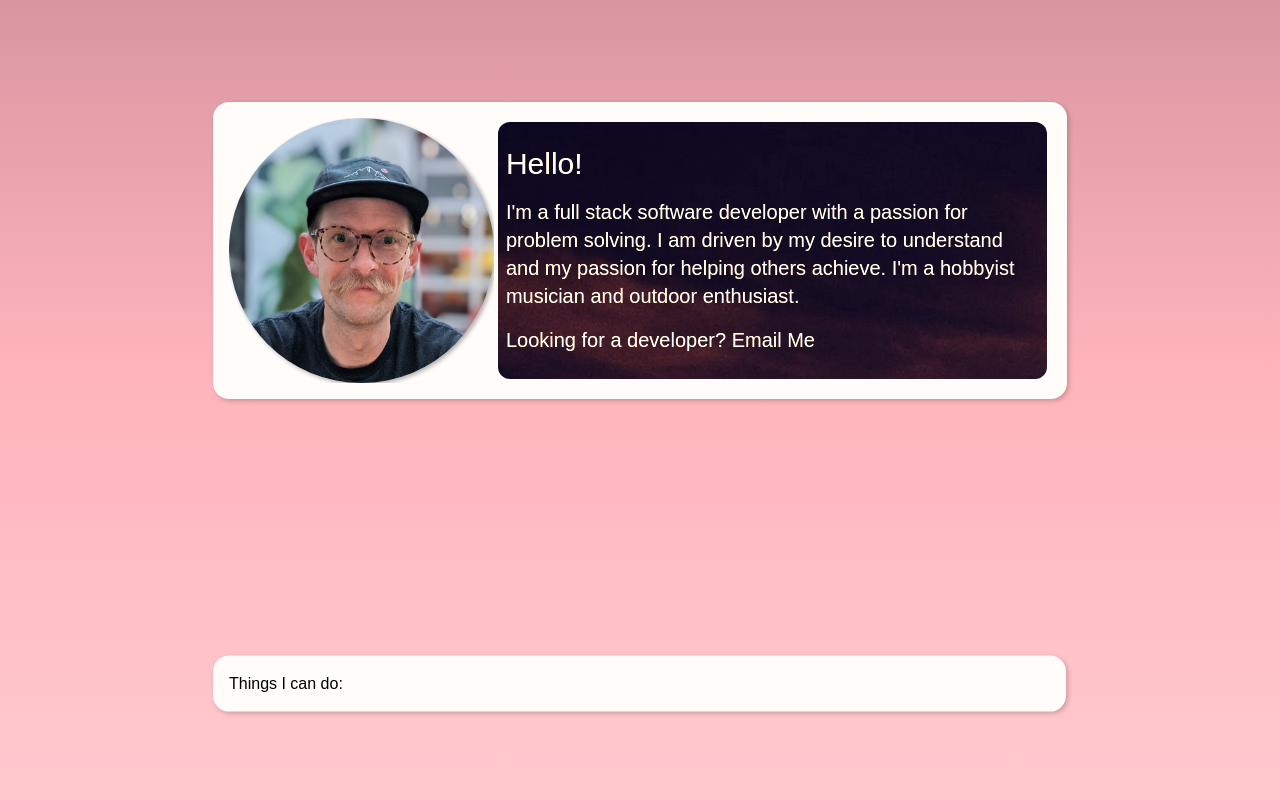
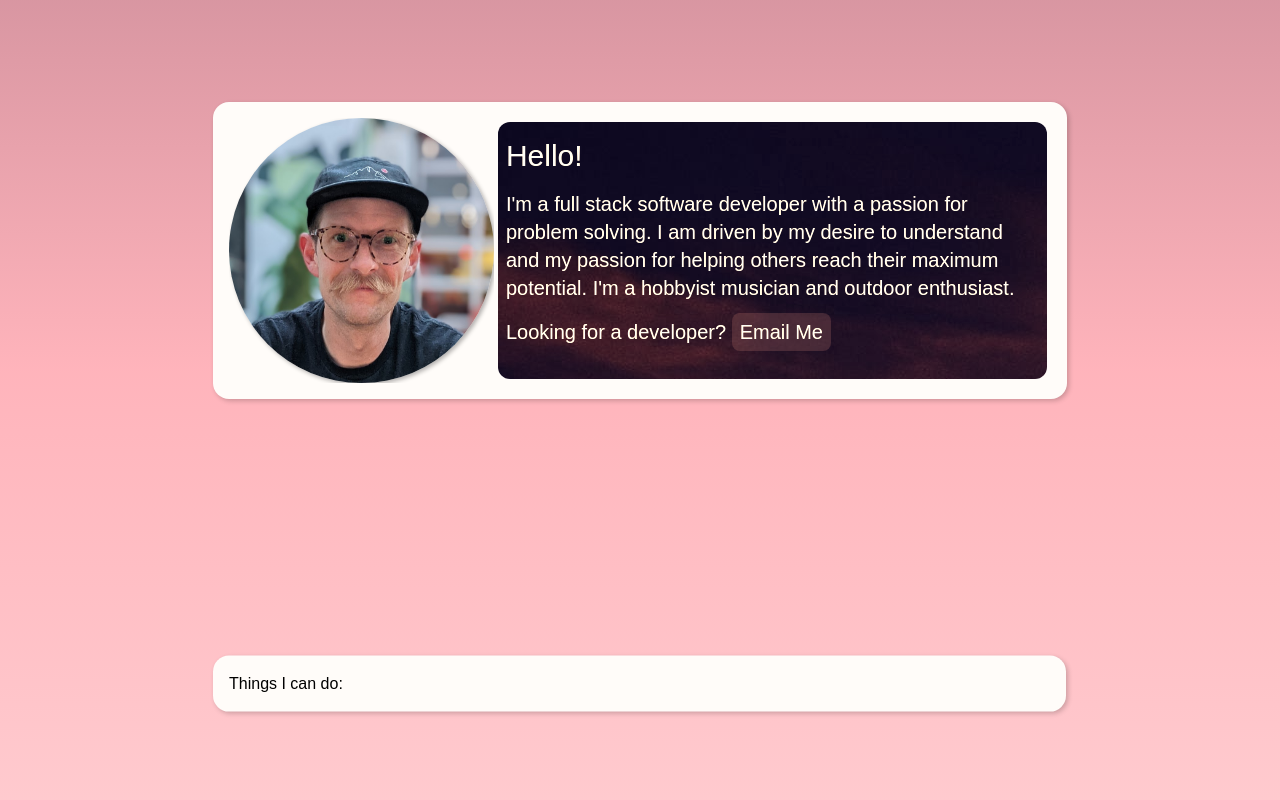
Before and after one commit to TimRathert/portfolio, a Next.js app: page / in a window 1280 px wide. Shown: the part 1034-1834 px from the top of the page. Built offline with nearby package versions, Linux system fonts and the light colour scheme.

Commit message:
refactoring banner into component

```diff
--- a/components/InfoCard.js
+++ b/components/InfoCard.js
@@ -4,13 +4,13 @@ import Image from 'next/image'
 
 function InfoCard(props) {
   return (
-    <div ref={props.infoDiv} className={`h-fit w-full lg:mx-0 p-4 mt-32 mb-[200px] flex flex-col sm:flex-row rounded-2xl bg-color2 shadow-[2px_2px_5px_rgba(0,0,0,0.2)]`}>
+    <div ref={props.infoDiv} id='infoCard' className={`h-fit w-full lg:mx-0 p-4 mt-32 mb-[200px] flex flex-col sm:flex-row rounded-2xl bg-color2 shadow-[2px_2px_5px_rgba(0,0,0,0.2)]`}>
     <Image src='/me.jpg'height={`400px`} width={`400px`} className={`rounded-full shadow-[2px_2px_4px_rgba(0,0,0,0.3)]`}/>
 
     <div className='text-color6 bg-fixed bg-containerbg w-full rounded-xl p-2 m-1 flex-col place-content-center sepia-[50%]'>
       <div className={`text-white text-3xl`}>Hello!</div>
-      <div className={`text-white text-xl mt-4`}>I'm a full stack software developer with a passion for problem solving. I am driven by my desire to understand and my passion for helping others achieve. I'm a hobbyist musician and outdoor enthusiast.  </div>
-      <div className={`text-white text-xl mt-4`}>Looking for a developer? <a href='mailto:rathertt@gmail.com' type=''>Email Me</a> </div>
+      <div className={`text-white text-xl mt-4`}>I'm a full stack software developer with a passion for problem solving. I am driven by my desire to understand and my passion for helping others reach their maximum potential. I'm a hobbyist musician and outdoor enthusiast.  </div>
+      <div className={`text-white text-xl my-4`}>Looking for a developer? <a href='mailto:rathertt@gmail.com' type='' className='transition-all duration-[.7s] hover:bg-color1/40 p-2 rounded-lg bg-color1/20 self-end'>Email Me</a> </div>
     </div>
   </div>
   )
--- /dev/null
+++ b/components/Projects.js
@@ -0,0 +1,9 @@
+import React from 'react'
+
+function Projects() {
+  return (
+    <div>Projects</div>
+  )
+}
+
+export default Projects
--- a/components/Skills.js
+++ b/components/Skills.js
@@ -2,7 +2,7 @@ import React from 'react'
 
 function Skills() {
   return (
-    <div className={`h-fit w-full lg:mx-0 p-4 mb-[1000px] text-black flex flex-row rounded-2xl bg-color2 shadow-[2px_2px_5px_rgba(0,0,0,0.2)] transition-all`}>
+    <div id='skills' className={`h-fit w-full lg:mx-0 p-4 mb-[1000px] text-black flex flex-row rounded-2xl bg-color2 shadow-[2px_2px_5px_rgba(0,0,0,0.2)] transition-all`}>
         Things I can do:
     </div>
   )
--- a/pages/index.js
+++ b/pages/index.js
@@ -7,6 +7,7 @@ import { ParallaxBanner, ParallaxBannerLayer, Parallax } from 'react-scroll-para
 import React, { useRef, useState } from 'react'
 import InfoCard from '../components/InfoCard'
 import Skills from '../components/Skills'
+import Projects from '../components/Projects'
 
 export default function Home() {
   const target = useRef()
```
